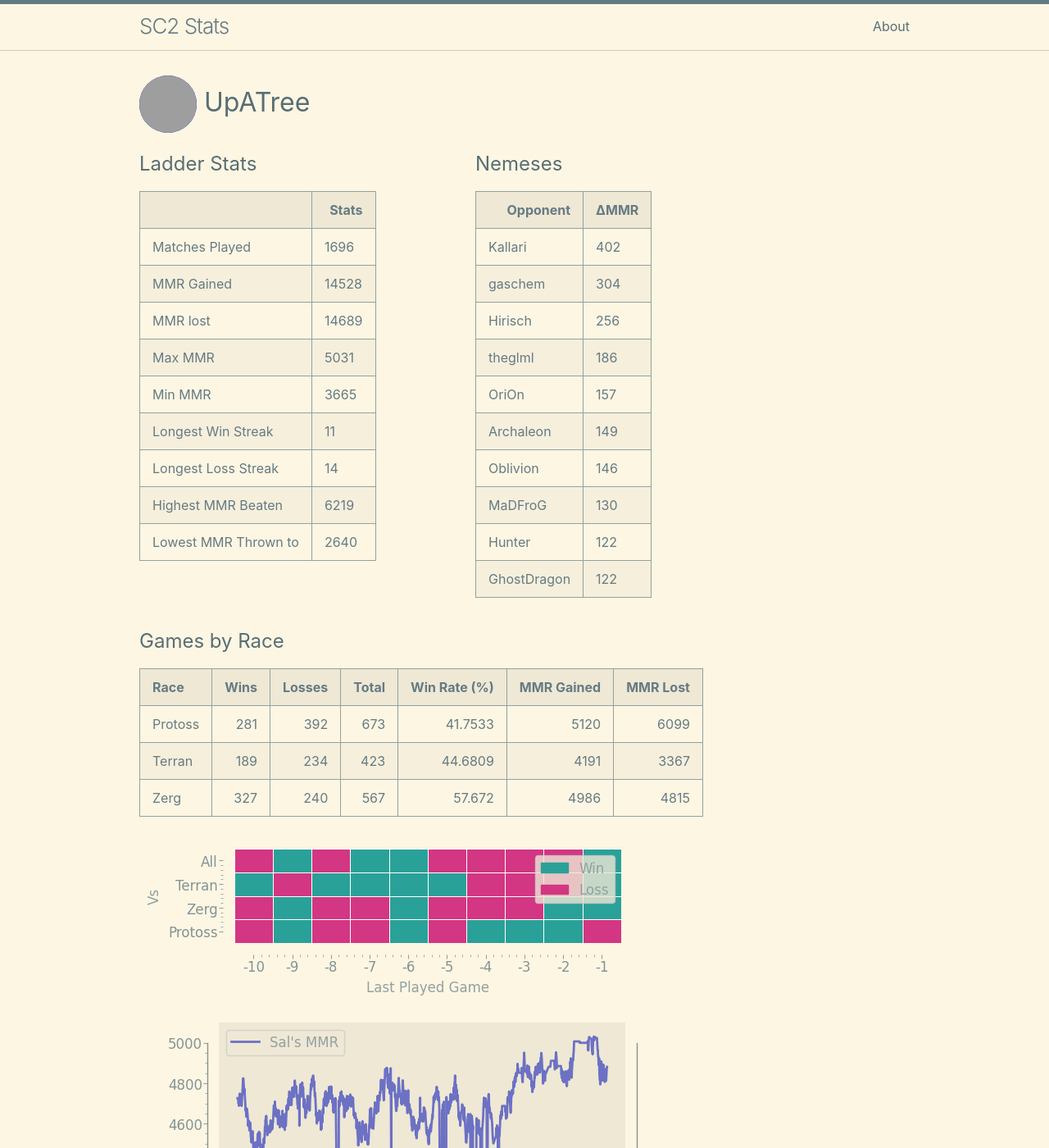
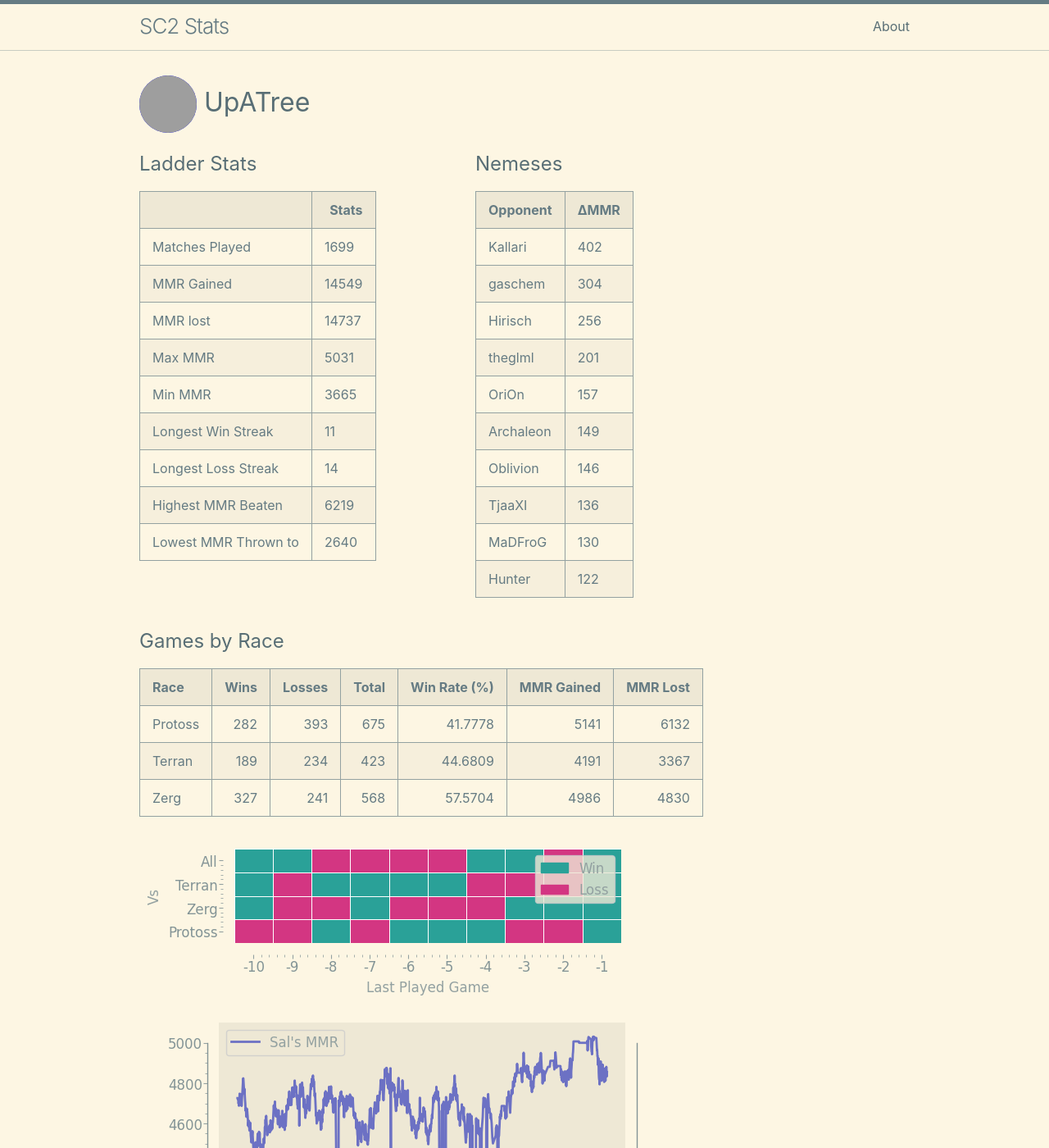
Before and after one commit to kylermurphy/UpATree, a Jekyll site: the page built from docs/index.md, in a window 1280 px wide and 1400 px high. Shown: the whole window at 82% size. Built offline with Jekyll 4.4.1, drawn with Linux system fonts in a browser that asks for light colours; grey boxes are pictures that could not be loaded.

Commit message:
running on push

```diff
--- a/docs/index.md
+++ b/docs/index.md
@@ -18,15 +18,15 @@ layout: home
   <tbody>
     <tr>
       <td>Matches Played</td>
-      <td>1696</td>
+      <td>1699</td>
     </tr>
     <tr>
       <td>MMR Gained</td>
-      <td>14528</td>
+      <td>14549</td>
     </tr>
     <tr>
       <td>MMR lost</td>
-      <td>14689</td>
+      <td>14737</td>
     </tr>
     <tr>
       <td>Max MMR</td>
@@ -79,7 +79,7 @@ layout: home
     </tr>
     <tr>
       <td>theglml</td>
-      <td>186</td>
+      <td>201</td>
     </tr>
     <tr>
       <td>OriOn</td>
@@ -94,15 +94,15 @@ layout: home
       <td>146</td>
     </tr>
     <tr>
+      <td>TjaaXI</td>
+      <td>136</td>
+    </tr>
+    <tr>
       <td>MaDFroG</td>
       <td>130</td>
     </tr>
     <tr>
       <td>Hunter</td>
-      <td>122</td>
-    </tr>
-    <tr>
-      <td>GhostDragon</td>
       <td>122</td>
     </tr>
   </tbody>
@@ -114,9 +114,9 @@ layout: home
 
 | Race    |   Wins |   Losses |   Total |   Win Rate (%) |   MMR Gained |   MMR Lost |
 |:--------|-------:|---------:|--------:|---------------:|-------------:|-----------:|
-| Protoss |    281 |      392 |     673 |        41.7533 |         5120 |       6099 |
+| Protoss |    282 |      393 |     675 |        41.7778 |         5141 |       6132 |
 | Terran  |    189 |      234 |     423 |        44.6809 |         4191 |       3367 |
-| Zerg    |    327 |      240 |     567 |        57.672  |         4986 |       4815 |
+| Zerg    |    327 |      241 |     568 |        57.5704 |         4986 |       4830 |
 
 ![Games by Race](./assets/gm_hist.png)
 
--- a/log.txt
+++ b/log.txt
@@ -799,3 +799,4 @@ Writing a log file 2025-04-02 16:53:52.
 Writing a log file 2025-04-02 17:20:31.
 Writing a log file 2025-04-02 17:48:07.
 Writing a log file 2025-04-02 18:32:40.
+Writing a log file 2025-04-02 18:52:16.
```
Also changed, not shown: docs/assets/MMR.png, docs/assets/daily.png, docs/assets/gm_hist.png, docs/assets/r_wrt.png, 1 other file.
